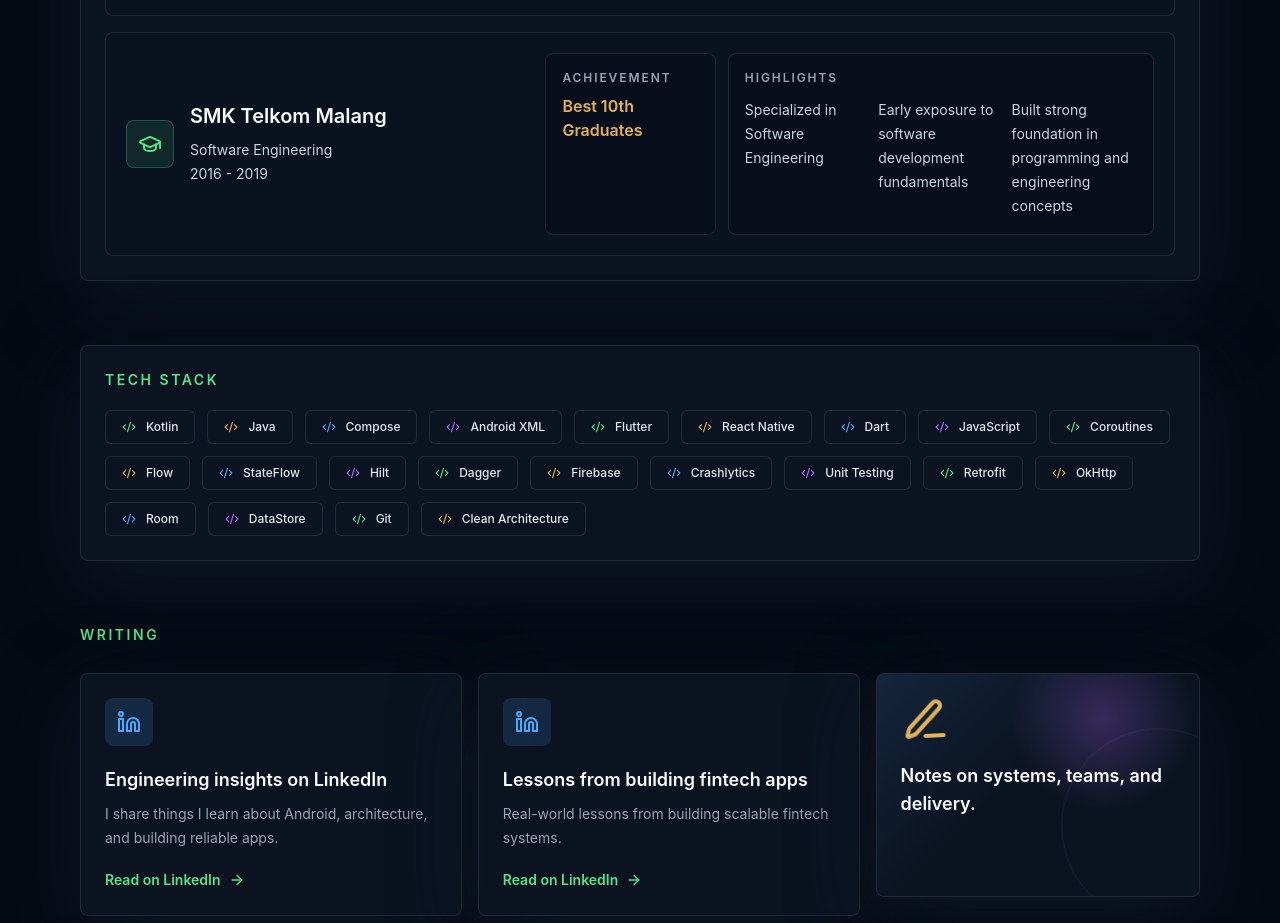
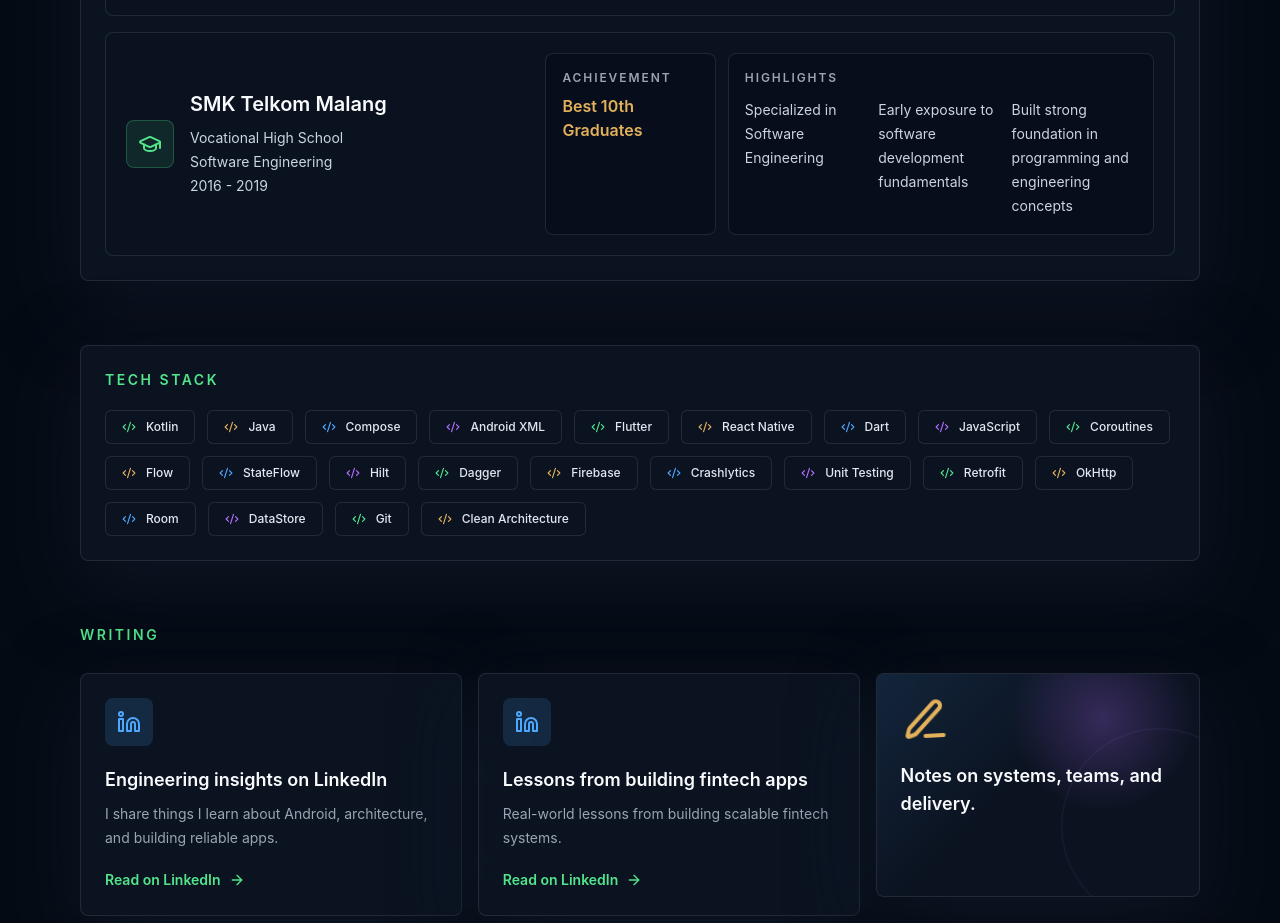
Before and after one commit to tasyamalia/tasyamalia.github.io, a Next.js app: page / in a window 1280 px wide. Shown: the part 6300-7223 px from the top of the page. Built offline with nearby package versions, Linux system fonts and the light colour scheme.

Commit message:
Clarify SMK education level

```diff
--- a/components/sections/academic.tsx
+++ b/components/sections/academic.tsx
@@ -74,6 +74,8 @@ export function Academic() {
                   </a>
                 </h3>
                 <p className="mt-2 text-sm leading-6 text-slate-300">
+                  {smk.level}
+                  <br />
                   {smk.degree}
                   <br />
                   {smk.period}
--- a/data/portfolio.ts
+++ b/data/portfolio.ts
@@ -366,6 +366,7 @@ export const academic = {
     {
       school: "SMK Telkom Malang",
       href: "https://www.linkedin.com/school/smktelkommalang/posts/?feedView=all",
+      level: "Vocational High School",
       degree: "Software Engineering",
       period: "2016 - 2019",
       highlights: [
```
